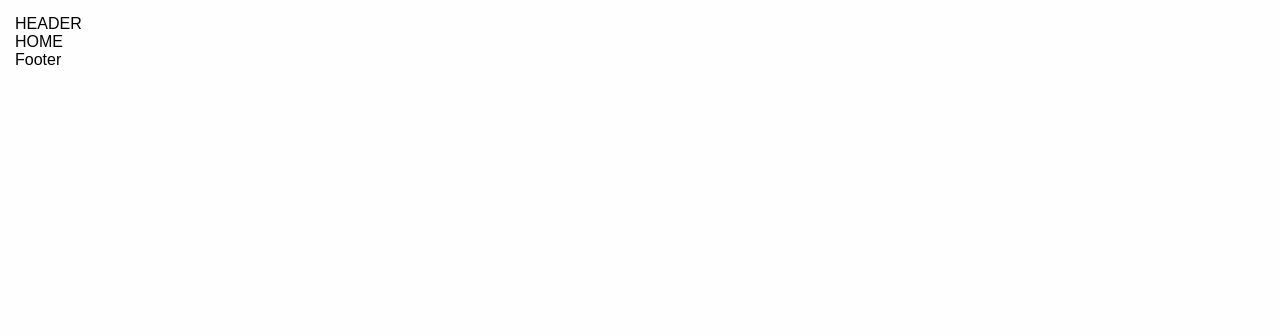
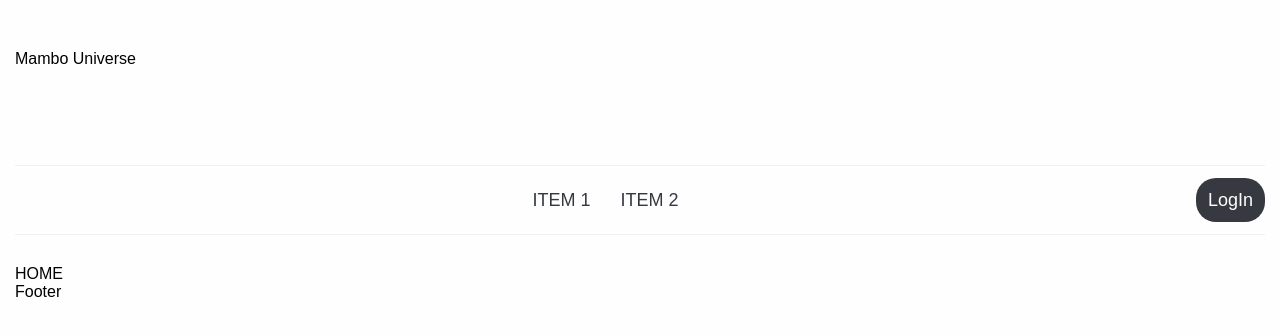
Before and after one commit to enricvelasco/mambo-universe-frontend, a React app: page / in a window 1280 px wide. Shown: the top 336 px of the page. Built offline with nearby package versions, Linux system fonts and the light colour scheme.

Commit message:
header style

```diff
--- a/package.json
+++ b/package.json
@@ -29,6 +29,7 @@
     "webpack-dev-server": "^3.9.0"
   },
   "dependencies": {
+    "@reach/router": "^1.2.1",
     "react": "^16.12.0",
     "react-dom": "^16.12.0",
     "styled-components": "^5.0.0"
--- a/src/components/header/header.js
+++ b/src/components/header/header.js
@@ -1,9 +1,24 @@
 import React from 'react';
+import LinkButton from '../link-button'
+import { HeaderContainer, LogoContainer, ItemsContainer, Logo, Menu, UserAccessContainer, Item } from './style'
 
 const Header = () => (
-    <div>
-      HEADER
-    </div>
+    <HeaderContainer>
+      <LogoContainer>
+        <Logo>Mambo Universe</Logo>
+      </LogoContainer>
+      <ItemsContainer>
+        <Menu>
+          <Item>Item 1</Item>
+          <Item>Item 2</Item>
+        </Menu>
+        <UserAccessContainer>
+          <LinkButton>
+            LogIn
+          </LinkButton>
+        </UserAccessContainer>
+      </ItemsContainer>
+    </HeaderContainer>
 );
 
 export default Header;
--- a/src/components/header/style.js
+++ b/src/components/header/style.js
@@ -0,0 +1,48 @@
+import styled from 'styled-components'
+import { colors } from '../../styles/config/colors'
+
+export const HeaderContainer = styled.div`
+  width: 100%;
+  margin-bottom: 30px;
+`
+
+export const LogoContainer = styled.div`
+  width: 100%;
+  margin-top: 35px;
+  margin-bottom: 35px;
+`
+
+export const Logo = styled.div`
+  height: 80px;
+`
+
+export const ItemsContainer = styled.div`
+  width: 100%;
+  height: 70px;
+  border-top: 1px solid ${colors.borderColor};
+  border-bottom: 1px solid ${colors.borderColor};
+  display: flex;
+  align-items: center;
+  font-size: 18px;
+`
+
+export const Menu = styled.div`
+  width: 100%;
+  justify-content: center;
+  display: flex;
+  color: ${colors.darkText};
+  text-transform: uppercase;
+`
+
+export const Item = styled.div`
+  padding: 10px 15px;
+  cursor: pointer;
+  &:hover {
+    opacity: 0.6;
+  }
+`
+
+export const UserAccessContainer = styled.div`
+  width: 70px;
+  justify-content: right;
+`
--- /dev/null
+++ b/src/components/link-button/button.js
@@ -0,0 +1,10 @@
+import React from 'react'
+import { Link } from './style'
+
+const LinkButton = ({ link = "/", children }) => (
+  <Link to={link}>
+    {children}
+  </Link>
+);
+
+export default LinkButton
--- /dev/null
+++ b/src/components/link-button/index.js
@@ -0,0 +1,3 @@
+import LinkButton from './button'
+
+export default LinkButton
--- /dev/null
+++ b/src/components/link-button/style.js
@@ -0,0 +1,15 @@
+import styled from 'styled-components'
+import { Link as LinkRouter } from '@reach/router'
+import { colors } from '../../styles/config/colors'
+
+export const Link = styled(LinkRouter)`
+  background-color: ${colors.backgroundDarkColor};
+  border-radius: 20px;
+  color: ${colors.lightText};
+  padding: 12px;
+  text-decoration: none;
+  cursor: pointer;
+  &:hover {
+    opacity: 0.8;
+  }
+`
--- a/src/styles/config/colors.js
+++ b/src/styles/config/colors.js
@@ -1,3 +1,7 @@
 export const colors = {
   backgroundColor: '#fefefe',
+  backgroundDarkColor: '#363940',
+  borderColor: '#F0F0F0',
+  lightText: '#fff',
+  darkText: '#363940'
 };
```
Also changed, not shown: 1 other file (tests, documents, lock files or other folders).
